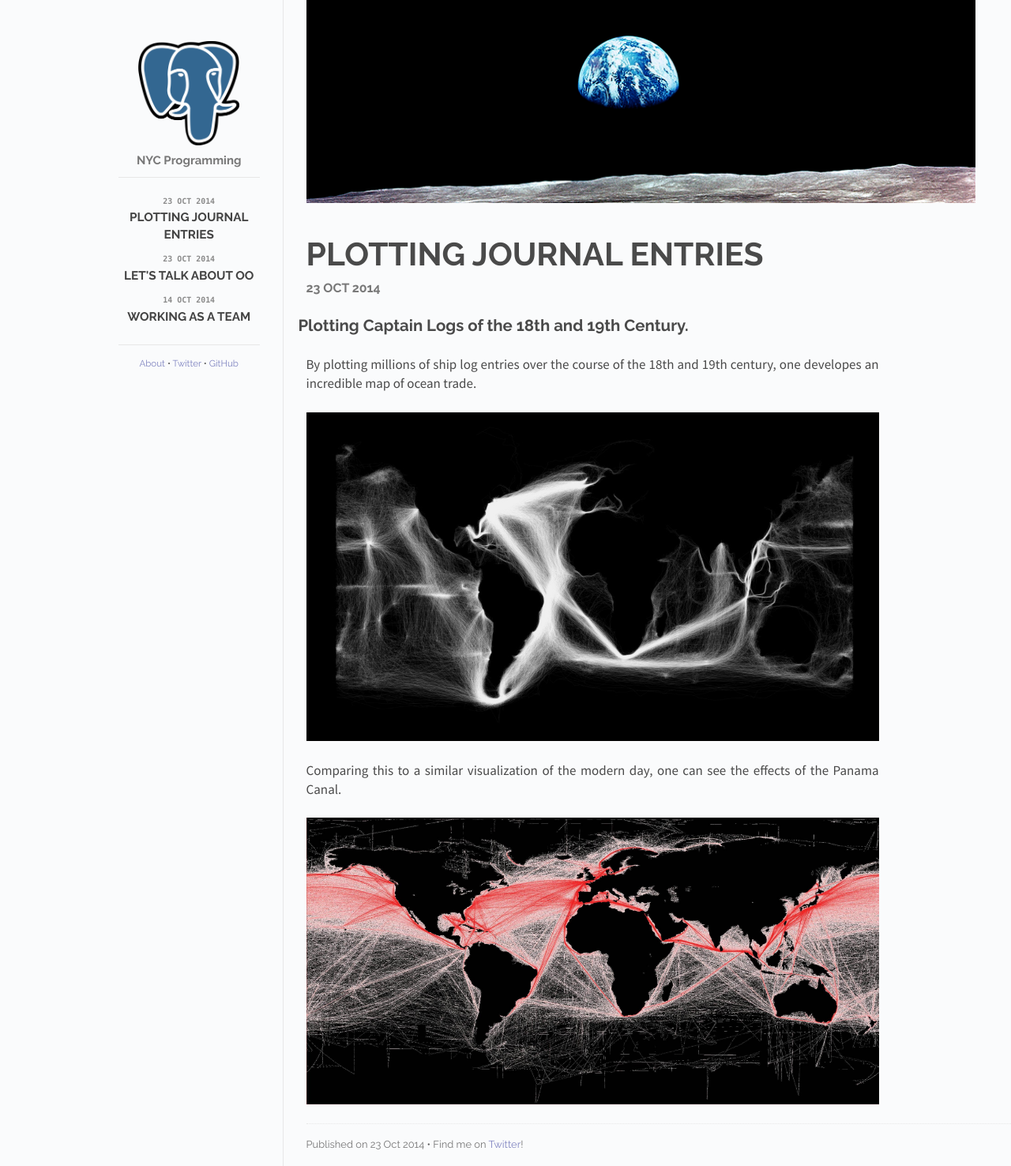
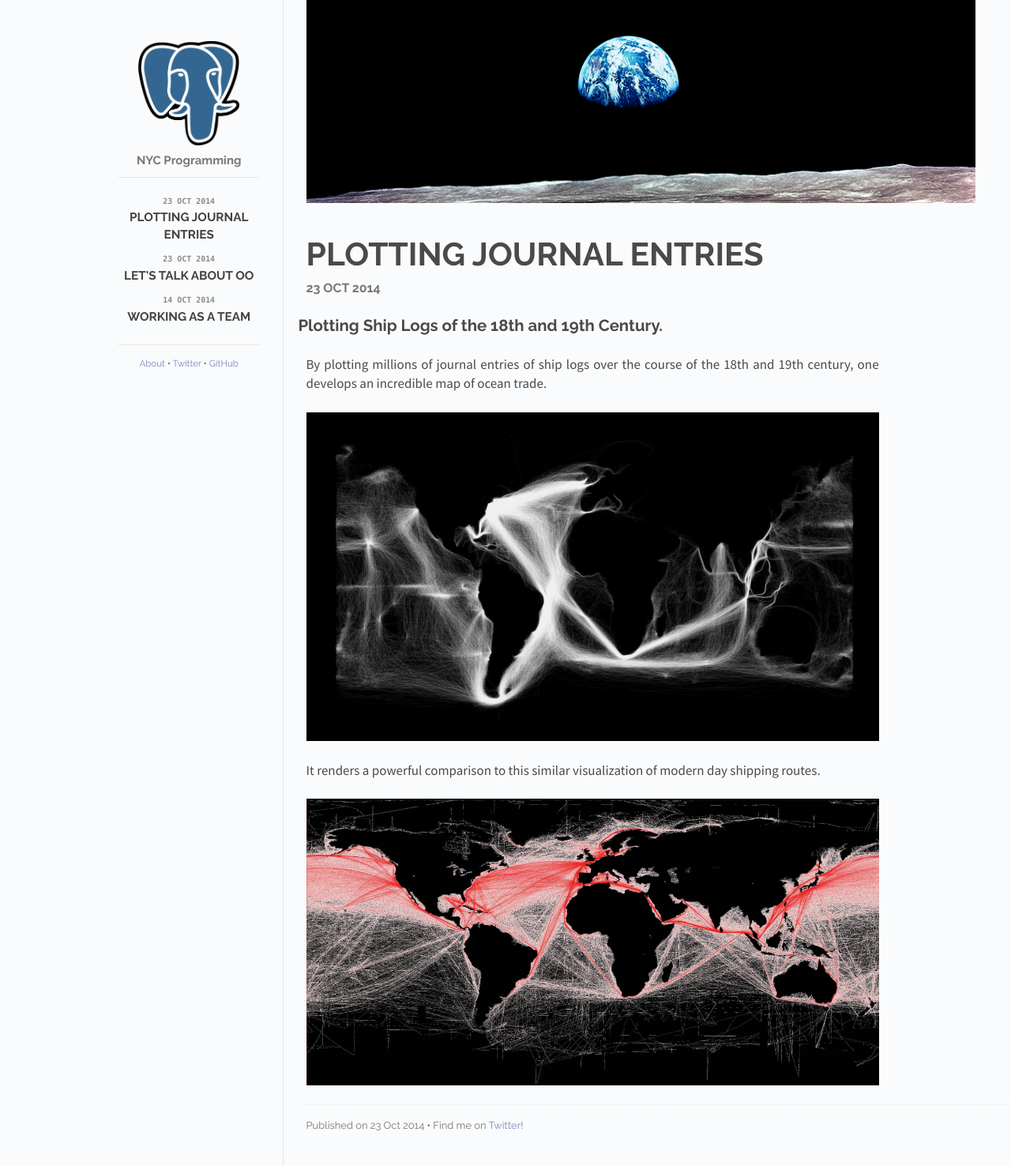
Before and after one commit to robbyoconnor/lucasbrambrink.github.io, a Jekyll site: the page built from _posts/2014-11-3-ship-journals.md, in a window 1280 px wide. Shown: the whole page at 79% size. Built offline with Jekyll 4.4.1, drawn with Linux system fonts in a browser that asks for light colours; Markdown is read by kramdown in place of the engine named in the settings.

Commit message:
edited text

```diff
--- a/_posts/2014-11-3-ship-journals.md
+++ b/_posts/2014-11-3-ship-journals.md
@@ -5,12 +5,12 @@
 date:   2014-10-23 09:10:00
 categories: posts
 ---
-Plotting Captain Logs of the 18th and 19th Century.
+Plotting Ship Logs of the 18th and 19th Century.
 ------------
-By plotting millions of ship log entries over the course of the 18th and 19th century, one developes an incredible map of ocean trade.
+By plotting millions of journal entries of ship logs over the course of the 18th and 19th century, one develops an incredible map of ocean trade.
 
 ![oldimage_ships](/images/datajournalinverted.jpg "19th century")
 
-Comparing this to a similar visualization of the modern day, one can see the effects of the Panama Canal.
+It renders a powerful comparison to this similar visualization of modern day shipping routes.
 
 ![newimage_ships](/images/datajournalrecent.jpg "21st century")
```
